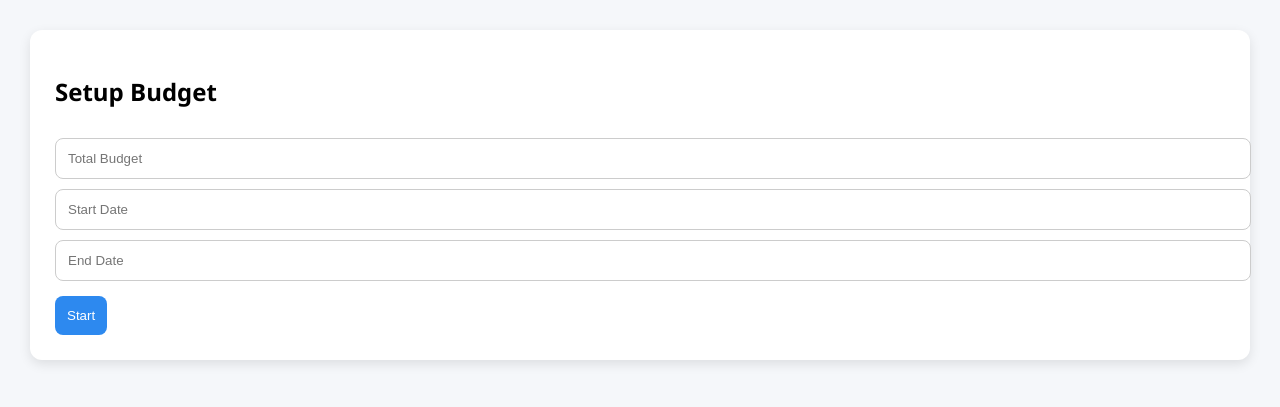
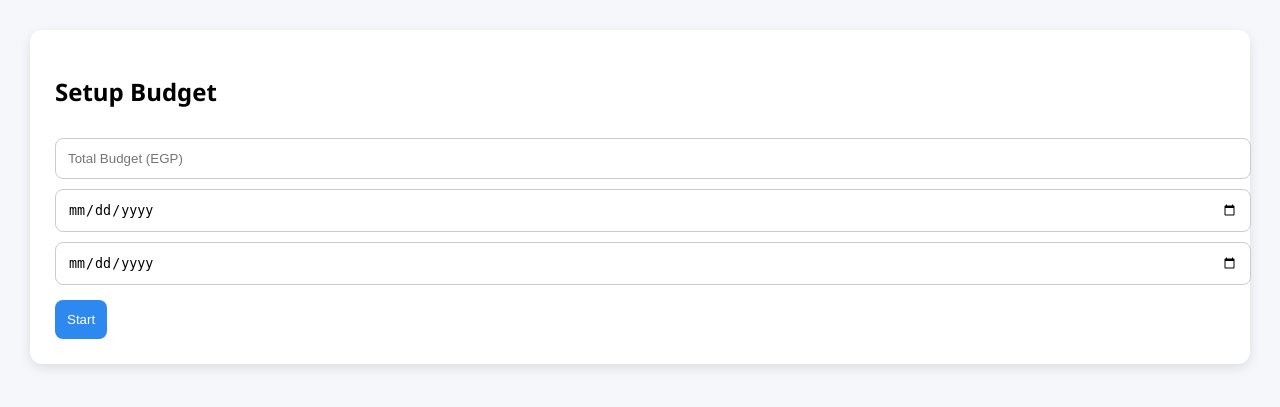
Before and after one commit to yasminsherif200/Masroofy, a Django app: template core/templates/core/setup.html in a window 1280 px wide. Shown: the top 407 px of the page. Run offline with Django 5.2, Linux system fonts and the light colour scheme; the template is opened without the code that fills it, so the values that code supplies are empty.

Commit message:
home_view.py + setup.html Finished

```diff
--- a/core/services/budget_service.py
+++ b/core/services/budget_service.py
@@ -24,14 +24,17 @@ class BudgetService:
             return 0
         return amount / days
 
-    def createNewCycle(self, amount, start, end):
+    def createNewCycle(self, userID, amount, start, end):
         if not self.validateAmount(amount):
             return False
         if not self.validateDate(start, end):
             return False
         days = (end - start).days
         daily_limit = self.calculateDailyLimit(amount, days)
+        from core.models import User
+        user = User.objects.get(userID=userID)
         cycle = BudgetCycle(
+            user=user,
             totalAllowance= amount,
             dailyLimit=     daily_limit,
             startDate=      start,
--- a/core/templates/core/setup.html
+++ b/core/templates/core/setup.html
@@ -4,12 +4,16 @@
 <div class="card">
     <h2>Setup Budget</h2>
 
+    {% if error %}
+        <p style="color:red;">{{ error }}</p>
+    {% endif %}
+
     <form method="POST">
         {% csrf_token %}
-        <input placeholder="Total Budget">
-        <input placeholder="Start Date">
-        <input placeholder="End Date">
-        <button class="btn">Start</button>
+        <input type="number" name="totalAllowance" placeholder="Total Budget (EGP)" min="1" required>
+        <input type="date" name="startDate" required>
+        <input type="date" name="endDate" required>
+        <button type="submit" class="btn">Start</button>
     </form>
 </div>
 {% endblock %}
```
Also changed, not shown: core/views/home_view.py (+9 -4 lines).
